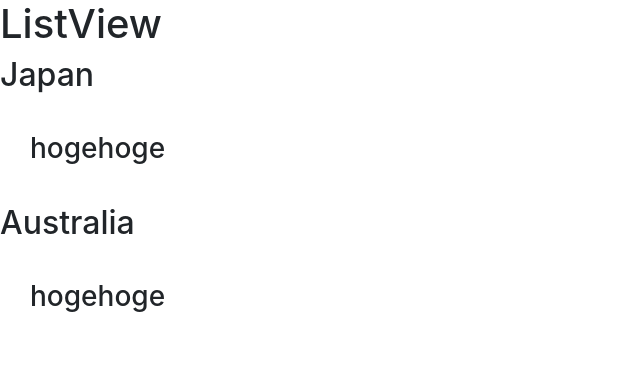
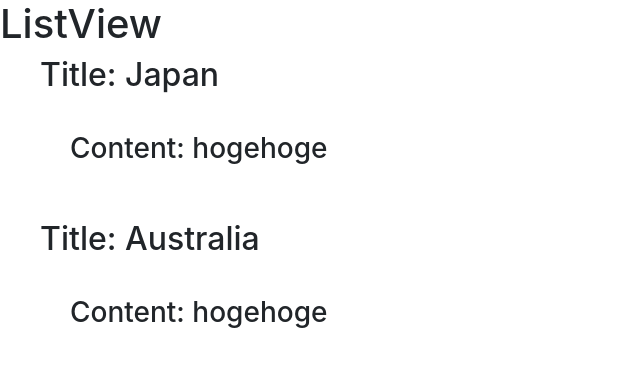
Before and after one commit to cryptobuks/web3-wikipedia, a React (Create React App) app in the folder react-app/: page /ListView in a window 1280 px wide. Shown: the top 366 px of the page, without its empty margins (0-640 px from the left). Built offline with nearby package versions, Linux system fonts and the light colour scheme.

Commit message:
記事アイテムを clickable にする

```diff
--- a/react-app/src/components/SearchResultItem.js
+++ b/react-app/src/components/SearchResultItem.js
@@ -1,11 +1,13 @@
 import { Link } from "react-router-dom";
+import './css/SearchResultItem.css'
 
 const SearchResultItem = (props) => {
   return (
     <div className="SearchResultItem">
-      <h2>{ props.title }</h2>
+      <a href="/"></a>
+      <h2>Title: { props.title }</h2>
       <div style={{ padding: 30 }}>
-        <h3>{ props.content }</h3>
+        <h3>Content: { props.content }</h3>
       </div>
     </div>
   );
--- /dev/null
+++ b/react-app/src/components/css/SearchResultItem.css
@@ -0,0 +1,13 @@
+.SearchResultItem {
+    position: relative;
+    margin-left: 5vh;
+    margin-bottom: 2vh;
+}
+
+.SearchResultItem a {
+    position: absolute;
+    top: 0;
+    left: 0;
+    height:100%;
+    width: 100%;
+}
```
